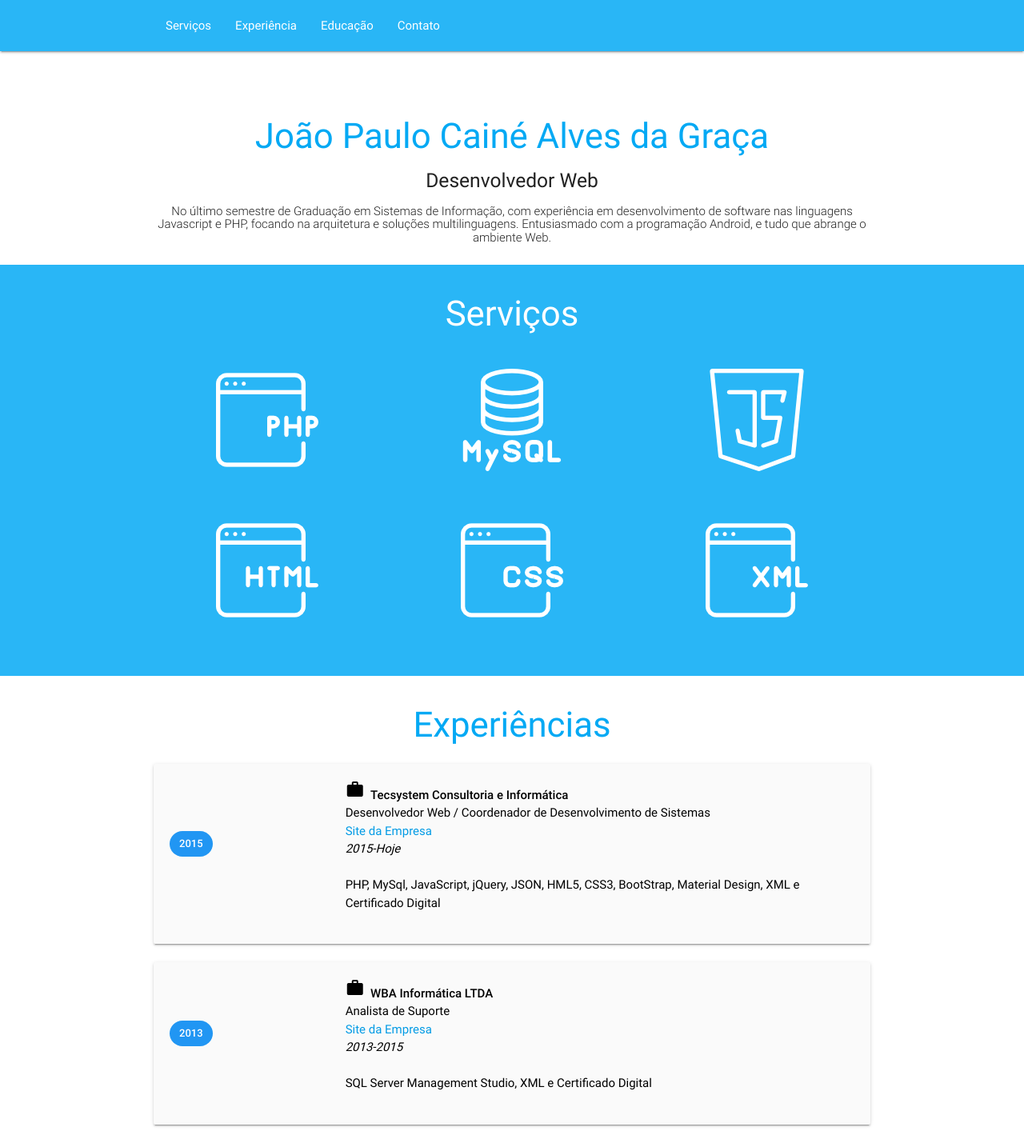
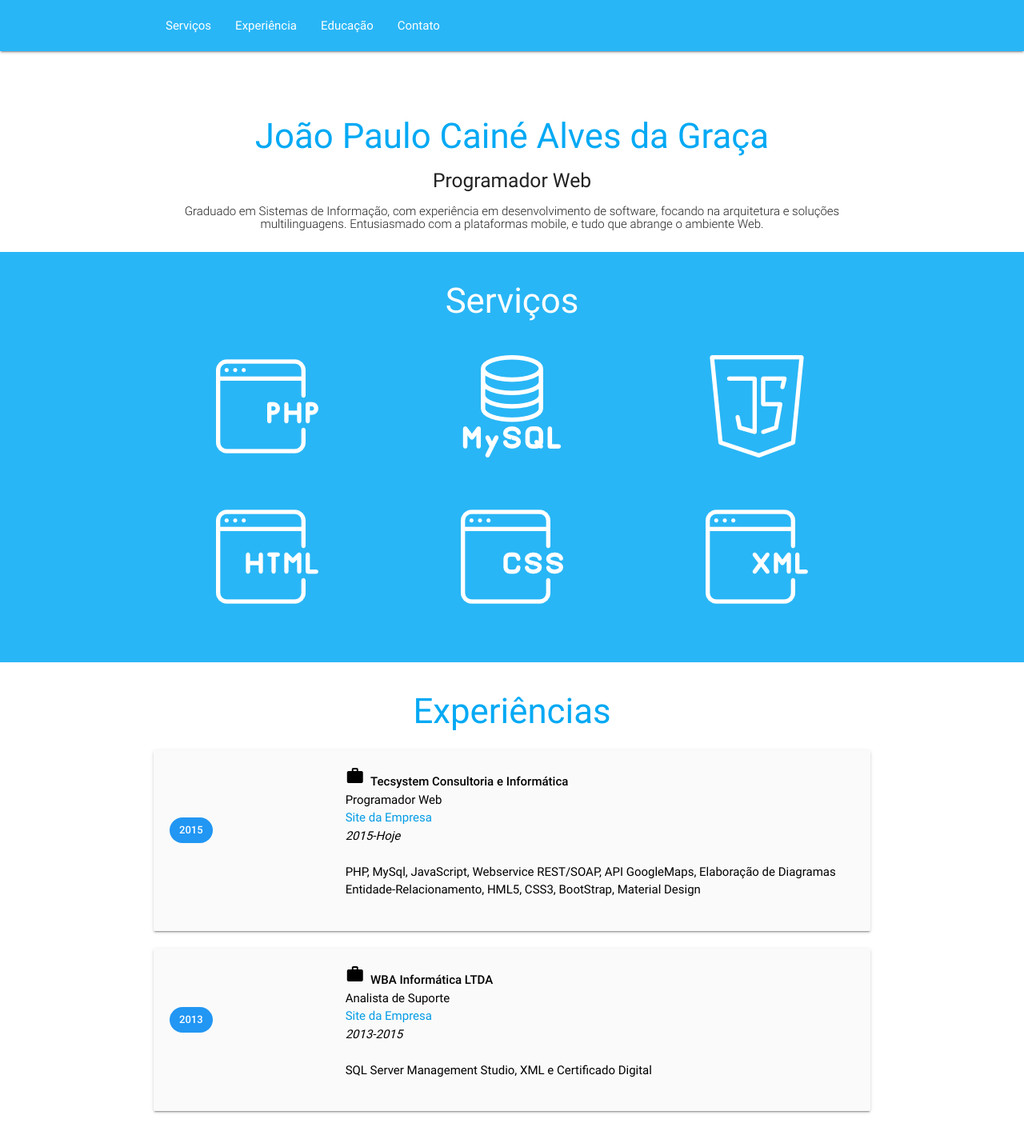
Before and after one commit to jpalves13/jpalves13.github.io, a plain HTML site: page index.html in a window 1280 px wide. Shown: the top 1424 px of the page at 80% size. Drawn offline with nearby package versions, Linux system fonts and the light colour scheme.

Commit message:
Update index.html

```diff
--- a/index.html
+++ b/index.html
@@ -38,10 +38,10 @@
          <div class="container">
             <br><br>
             <h3 class="header center light-blue-text ">João Paulo Cainé Alves da Graça</h3>
-            <h5 class="header center">Desenvolvedor Web</h5>
+            <h5 class="header center">Programador Web</h5>
             <div class="row center">
-               <h6 class="header col s12 light">No último semestre de Graduação em Sistemas de Informação, com experiência em desenvolvimento de software nas linguagens Javascript e PHP, focando na arquitetura e soluções multilinguagens.
-                  Entusiasmado com a programação Android, e tudo que abrange o ambiente Web.
+               <h6 class="header col s12 light">Graduado em Sistemas de Informação, com experiência em desenvolvimento de software, focando na arquitetura e soluções multilinguagens.
+                  Entusiasmado com a plataformas mobile, e tudo que abrange o ambiente Web.
                </h6>
             </div>
          </div>
@@ -105,7 +105,7 @@
                               </span>
                               <br>
                               <span class="black-text">
-                              Desenvolvedor Web / Coordenador de Desenvolvimento de Sistemas
+                              Programador Web
                               </span>
                               <br>
                               <span class="black-text">
@@ -117,7 +117,7 @@
                               </span>
                               <br><br>
                               <span class="black-text">
-                              PHP, MySql, JavaScript, jQuery, JSON, HML5, CSS3, BootStrap, Material Design, XML e Certificado Digital
+                              PHP, MySql, JavaScript, Webservice REST/SOAP, API GoogleMaps, Elaboração de Diagramas Entidade-Relacionamento, HML5, CSS3, BootStrap, Material Design
                               </span>
                            </div>
                         </div>
```
